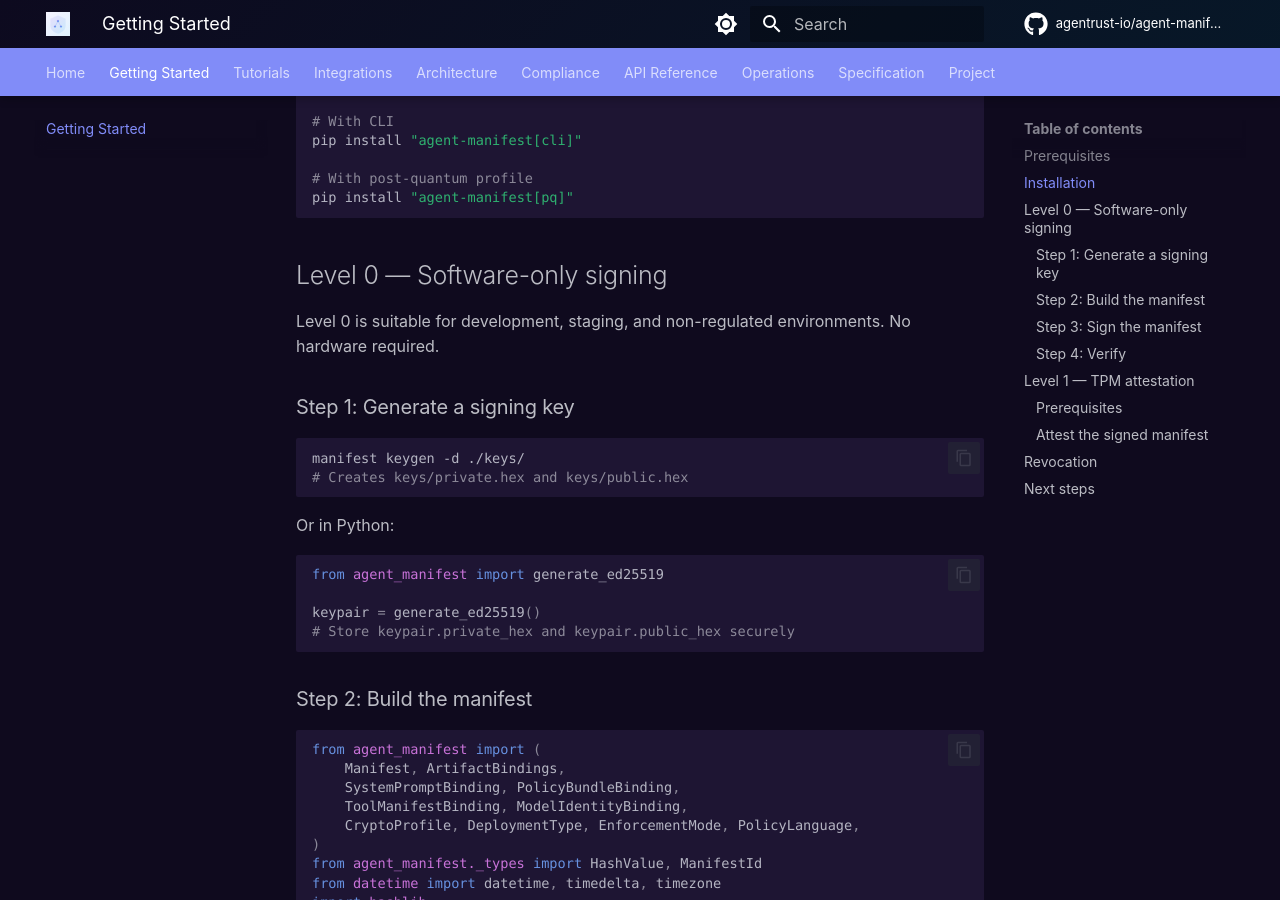
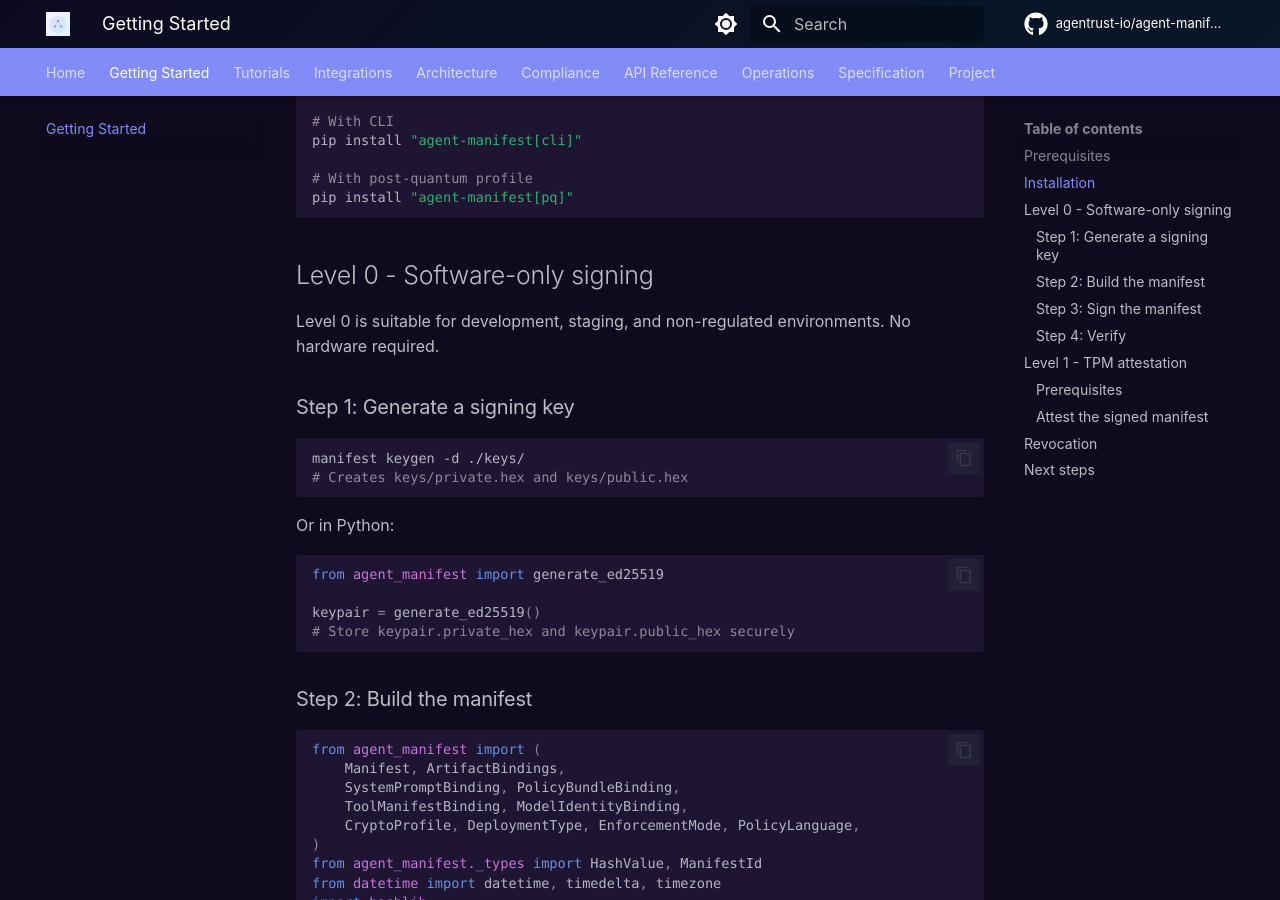
Before and after one commit to agentrust-io/agent-manifest, an MkDocs documentation site: the page built from docs/getting-started.md, in a window 1280 px wide and 900 px high, scrolled down 501 px. Built offline with MkDocs 1.6.1 and Material for MkDocs 9.7.7, drawn with Linux system fonts in a browser that asks for light colours; some web fonts are replaced; comment, search, counter and statistics services are not loaded; some of the changed text lies outside the part shown.

Commit message:
docs: remove em dashes

````diff
--- a/docs/getting-started.md
+++ b/docs/getting-started.md
@@ -20,7 +20,7 @@ pip install "agent-manifest[cli]"
 pip install "agent-manifest[pq]"
 ```
 
-## Level 0 — Software-only signing
+## Level 0  -  Software-only signing
 
 Level 0 is suitable for development, staging, and non-regulated environments. No hardware required.
 
@@ -137,7 +137,7 @@ Or with the CLI:
 manifest verify signed.json
 ```
 
-## Level 1 — TPM attestation
+## Level 1  -  TPM attestation
 
 Level 1 adds hardware attestation, which binds the manifest hash to a TEE measurement that cannot be forged by the operator. Required for EU AI Act Art. 15 (cybersecurity) and enterprise production deployments.
 
````
